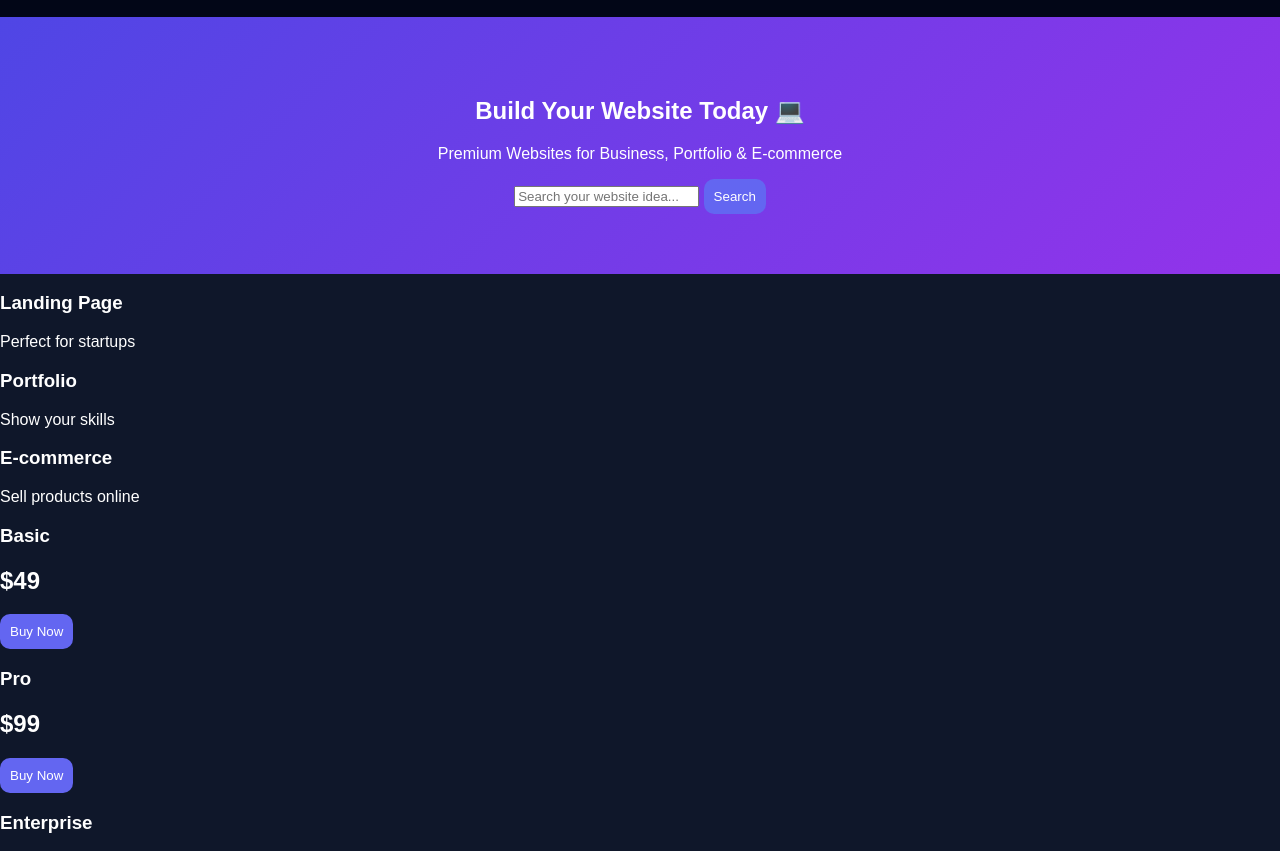
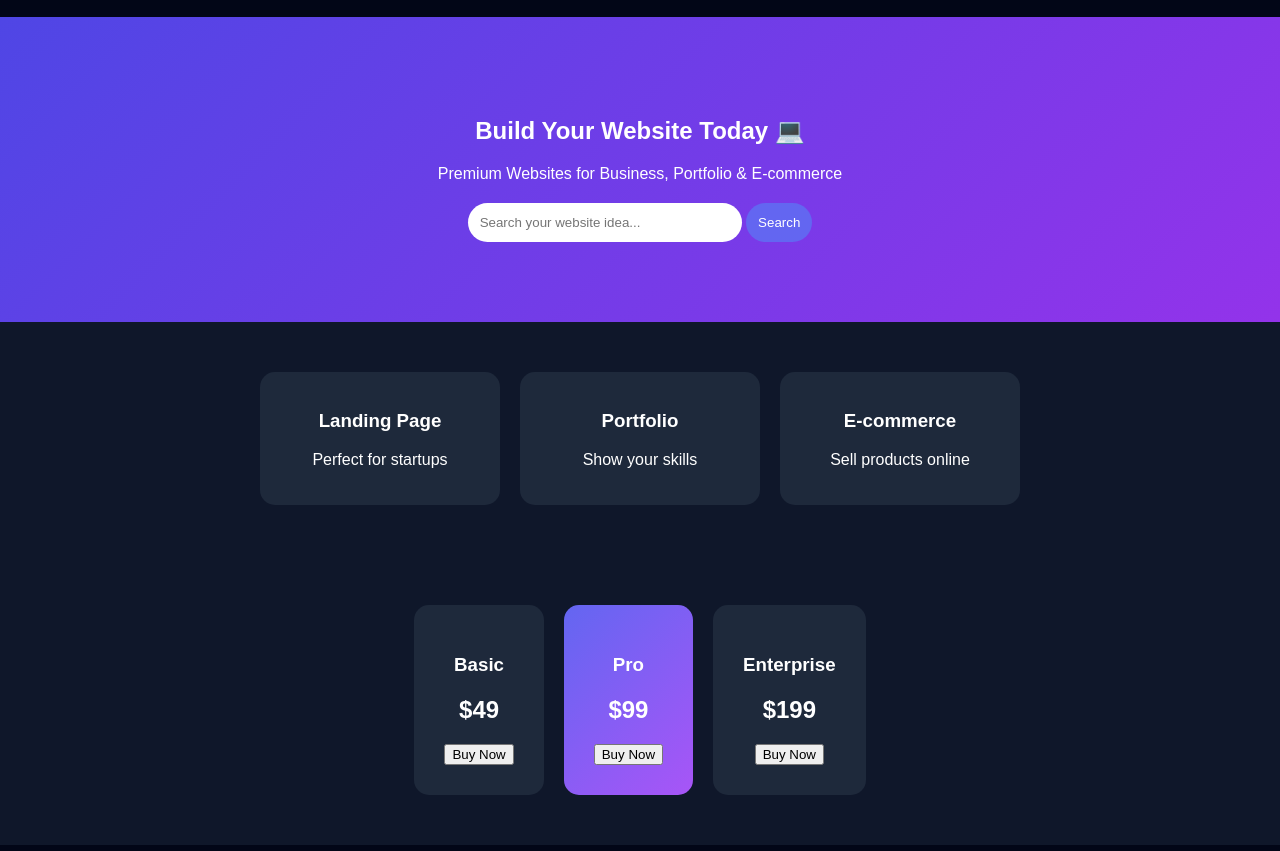
Before and after one commit to Shubhanshu-mishra85/kali005-shop, a plain HTML site: page index.html in a window 1280 px wide. Shown: the part 91-942 px from the top of the page. Drawn offline with Linux system fonts and the light colour scheme.

Commit message:
Refactor styles and add search and pricing sections

```diff
--- a/style.css
+++ b/style.css
@@ -1,8 +1,8 @@
 body{
   margin:0;
   font-family:sans-serif;
+  color:white;
   background:#0f172a;
-  color:white;
 }
 
 /* Navbar */
@@ -16,51 +16,78 @@ body{
 /* Hero */
 .hero{
   text-align:center;
-  padding:60px;
+  padding:80px 20px;
   background:linear-gradient(135deg,#4f46e5,#9333ea);
 }
 
-/* Products */
-.products{
+.search-box{
+  margin-top:20px;
+}
+
+.search-box input{
+  padding:12px;
+  width:250px;
+  border-radius:20px;
+  border:none;
+}
+
+.search-box button{
+  padding:12px;
+  border:none;
+  border-radius:20px;
+  background:#6366f1;
+  color:white;
+}
+
+/* Services */
+.services{
   display:flex;
   justify-content:center;
   gap:20px;
-  padding:40px;
-  flex-wrap:wrap;
+  padding:50px;
 }
 
-.card{
+.service-card{
   background:#1e293b;
   padding:20px;
   border-radius:15px;
-  width:220px;
+  width:200px;
   text-align:center;
   transition:0.3s;
 }
 
-.card:hover{
+.service-card:hover{
   transform:translateY(-10px);
 }
 
-button{
-  padding:10px;
-  background:#6366f1;
-  border:none;
-  color:white;
-  border-radius:10px;
-  cursor:pointer;
+/* Pricing */
+.pricing{
+  display:flex;
+  justify-content:center;
+  gap:20px;
+  padding:50px;
 }
 
-/* Cart */
-.cart-section{
-  padding:40px;
-  display:none;
+.price-card{
+  background:#1e293b;
+  padding:30px;
+  border-radius:15px;
   text-align:center;
+}
+
+.premium{
+  background:linear-gradient(135deg,#6366f1,#a855f7);
+}
+
+/* CTA */
+.cta{
+  text-align:center;
+  padding:60px;
+  background:#020617;
 }
 
 /* Footer */
 footer{
+  text-align:center;
   padding:20px;
-  text-align:center;
-  background:#020617;
 }
```
